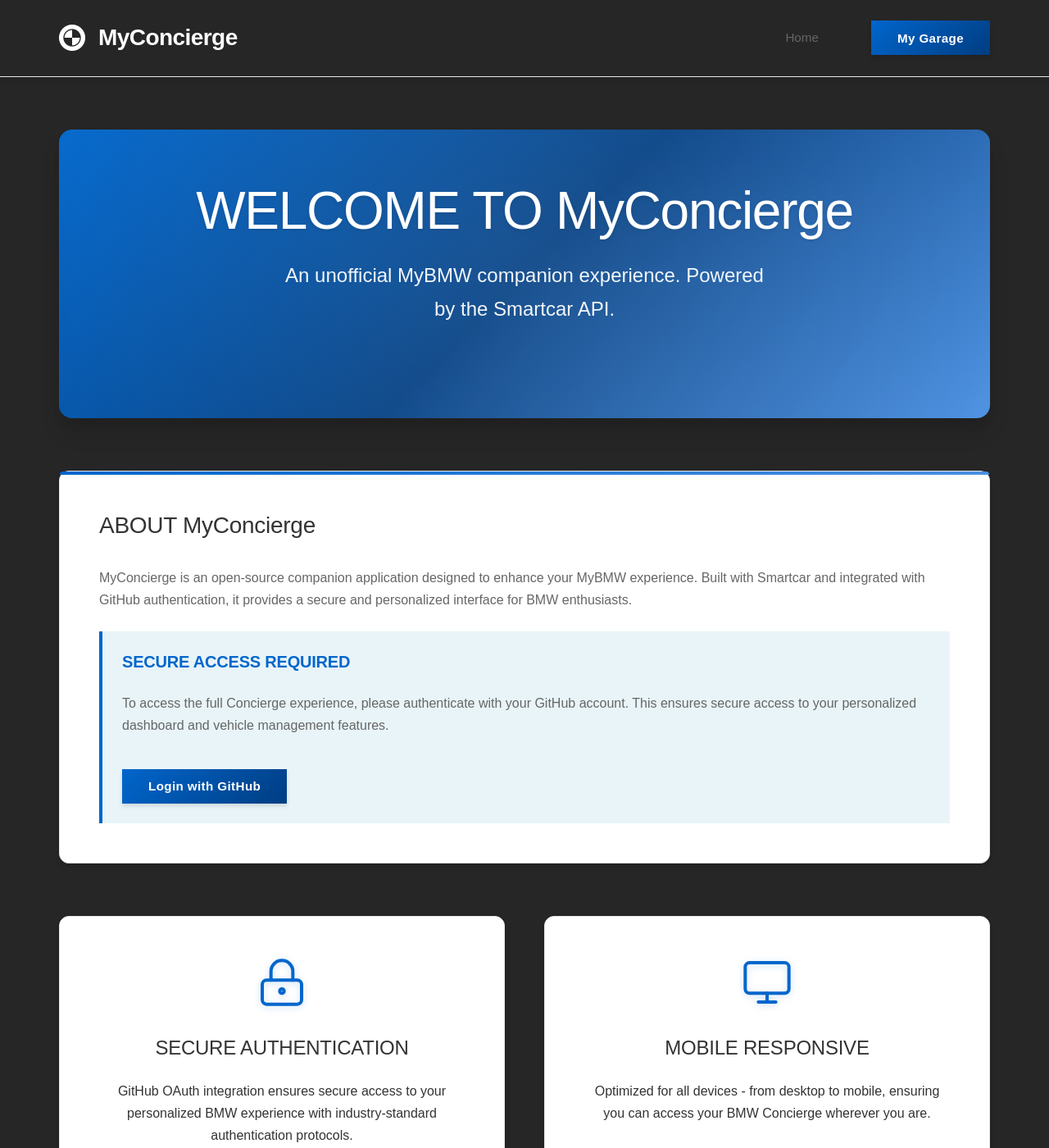
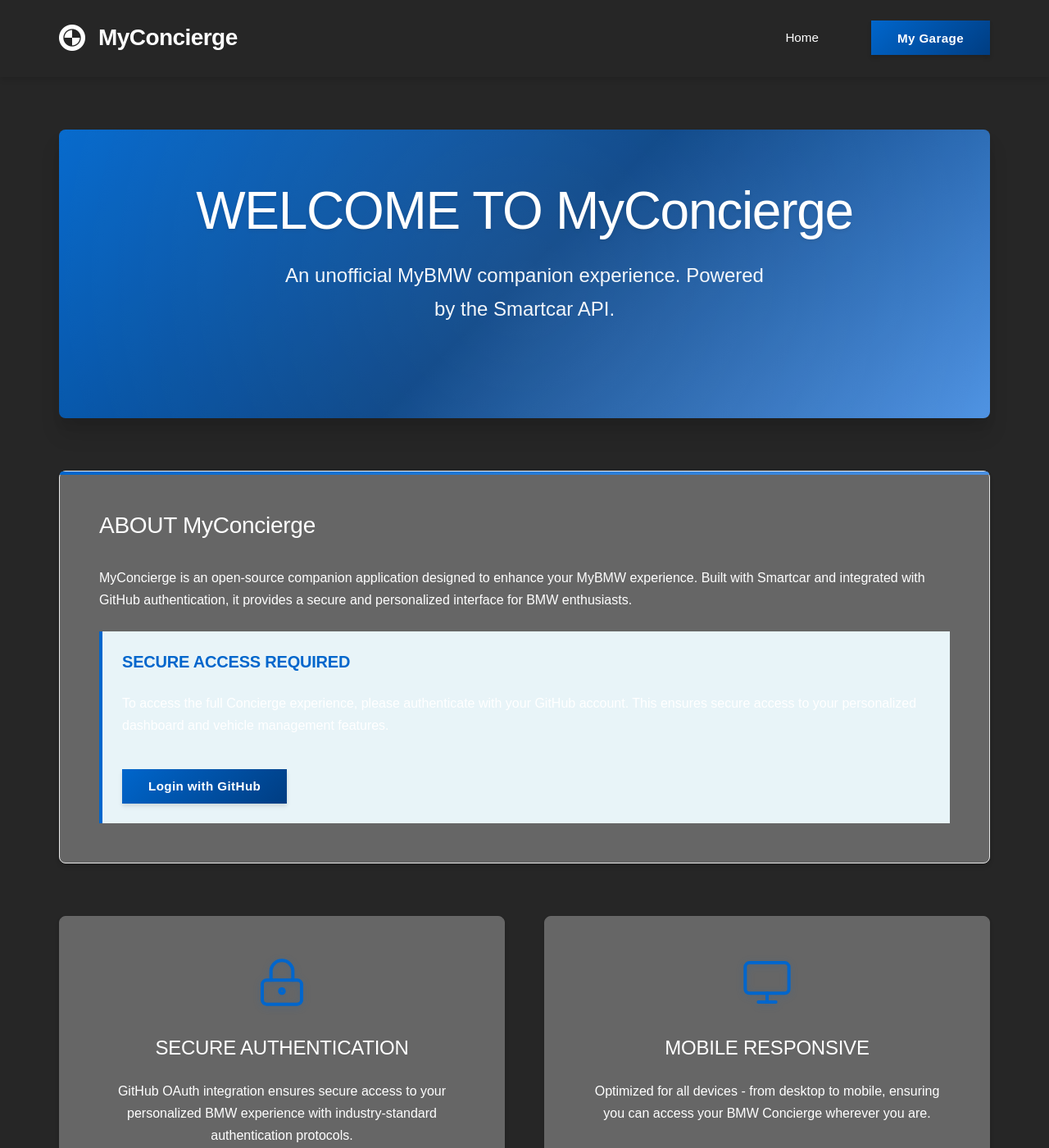
Before and after one commit to chatala1/BMW-Concierge, a Jekyll site: the page built from index.html, in a window 1280 px wide and 1400 px high. Shown: the whole window at 82% size. Built offline with Jekyll 4.4.1, drawn with Linux system fonts in a browser that asks for light colours; some web fonts are replaced.

Commit message:
Update style.css

```diff
--- a/assets/css/style.css
+++ b/assets/css/style.css
@@ -131,7 +131,7 @@
 /* Header and Navigation */
 .site-header {
     background: var(--bmw-charcoal);
-    border-bottom: 1px solid var(--bmw-light-gray);
+    border-bottom: 1px solid var(--bmw-charcoal);
     box-shadow: 0 2px 8px rgba(0, 0, 0, 0.15);
     position: sticky;
     top: 0;
@@ -169,8 +169,10 @@
 }
 
 .nav-brand:hover {
-    color: var(--bmw-dark-blue);
+    color: var(--bmw-white);
+    background: var(--bmw-blue);
     transform: translateY(-1px);
+    text-decoration: none;
 }
 
 /* Ensure navigation logo/icon is visible (white) against black nav background */
@@ -243,7 +245,7 @@
 }
 
 .nav-link {
-    color: var(--bmw-gray);
+    color: var(--bmw-white);
     text-decoration: none;
     font-weight: var(--font-weight-medium);
     font-size: 0.95rem;
@@ -253,8 +255,8 @@
 }
 
 .nav-link:hover {
-    color: var(--bmw-blue);
-    background: transparent;
+    color: var(--bmw-white);
+    background: var(--bmw-blue);
 }
 
 .nav-link::after {
@@ -402,7 +404,7 @@
     padding: var(--spacing-xxl) var(--spacing-lg);
     background: linear-gradient(135deg, var(--bmw-blue) 0%, var(--bmw-dark-blue) 50%, var(--bmw-light-blue) 100%);
     color: var(--bmw-white);
-    border-radius: var(--border-radius-xl);
+    border-radius: var(--border-radius);
     margin-bottom: var(--spacing-xxl);
     position: relative;
     overflow: hidden;
@@ -446,8 +448,9 @@
 
 /* Cards */
 .card {
-    background: var(--bmw-white);
-    border-radius: var(--border-radius-lg);
+    background: var(--bmw-gray);
+    color: var(--bmw-white);
+    border-radius: var(--border-radius);
     padding: var(--spacing-xl);
     box-shadow: var(--shadow-md);
     margin-bottom: var(--spacing-xl);
@@ -470,11 +473,11 @@
     right: 0;
     height: 4px;
     background: linear-gradient(90deg, var(--bmw-blue), var(--bmw-light-blue));
-    border-radius: var(--border-radius-lg) var(--border-radius-lg) 0 0;
+    border-radius: var(--border-radius) var(--border-radius) 0 0;
 }
 
 .card h2 {
-    color: var(--bmw-dark-gray);
+    color: var(--bmw-white);
     margin-bottom: var(--spacing-lg);
     font-weight: var(--font-weight-normal);
     font-size: 1.75rem;
@@ -496,7 +499,7 @@
 
 .card p {
     line-height: 1.7;
-    color: var(--bmw-gray);
+    color: var(--bmw-white);
 }
 
 .features-grid {
@@ -508,13 +511,14 @@
 }
 
 .feature-card {
-    background: var(--bmw-white);
+    background: var(--bmw-gray);
+    color: var(--bmw-white);
     padding: var(--spacing-xl);
-    border-radius: var(--border-radius-lg);
+    border-radius: var(--border-radius);
     box-shadow: var(--shadow-md);
     text-align: center;
     transition: all var(--transition-base);
-    border: 1px solid var(--bmw-light-gray);
+    border: 1px solid var(--bmw-gray);
     position: relative;
     overflow: hidden;
 }
```
